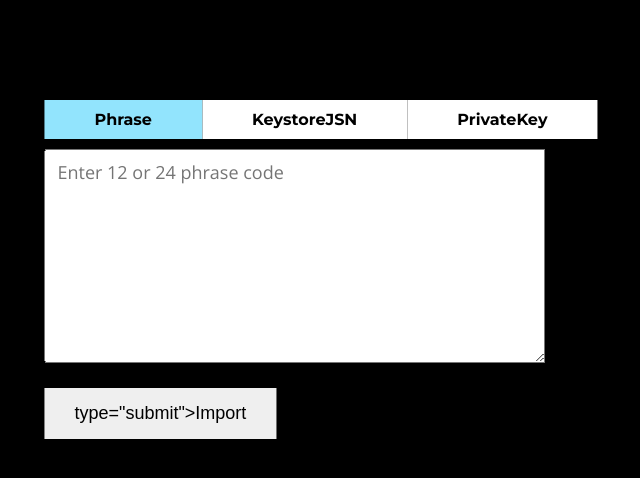
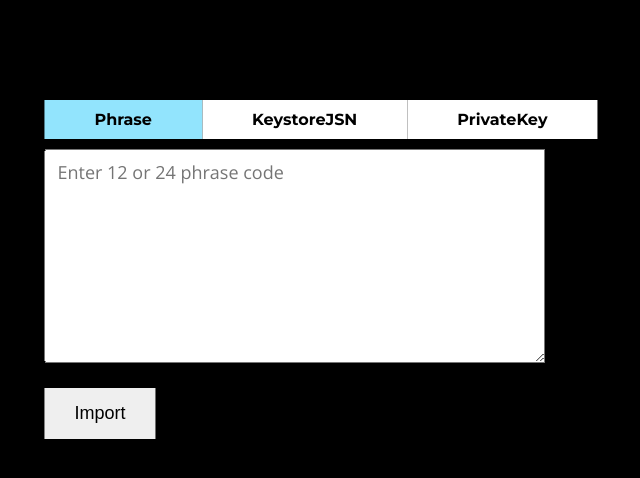
Before and after one commit to Haylexking/Test-Website, a plain HTML site: page p work/site 1/import.html in a window 1280 px wide. Shown: the whole page, without its empty margins (329-969 px from the left). Drawn offline with nearby package versions, Linux system fonts and the light colour scheme.

Commit message:
Update import.html

```diff
--- a/p work/site 1/import.html
+++ b/p work/site 1/import.html
@@ -47,7 +47,7 @@
           placeholder="Enter Private Key"
         ></textarea>
       </div>
-      <button <a href="index.html"> </a> type="submit">Import</button>
+      <button  type="submit"> <a href="index.html"> </a>Import </a> </button>
     </form>
 
     <script>
```
